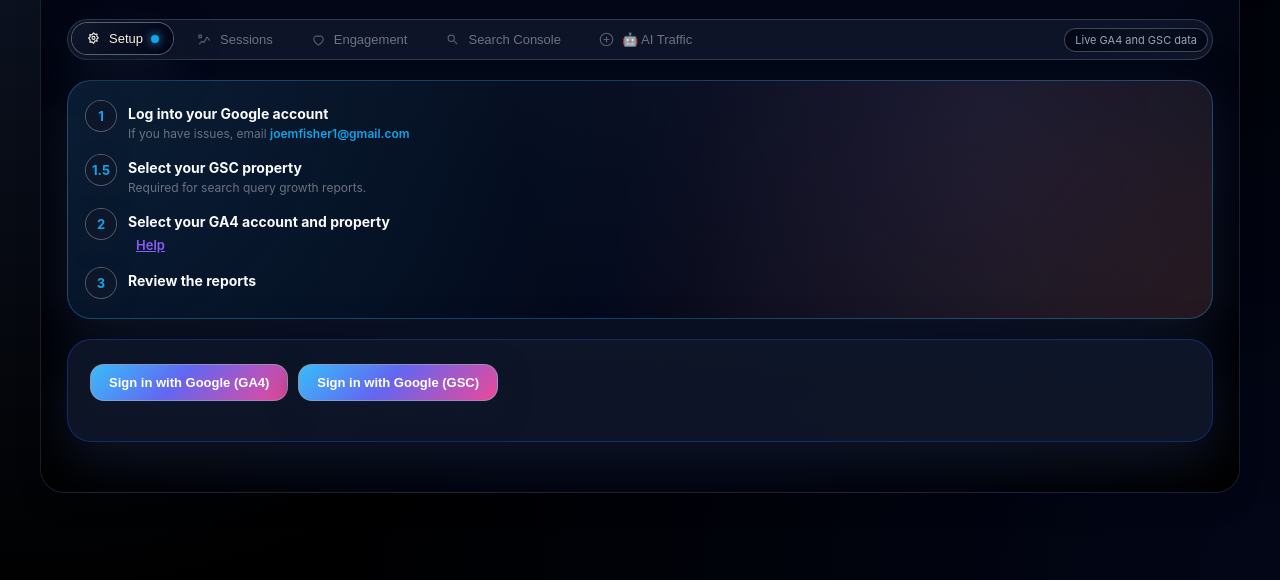
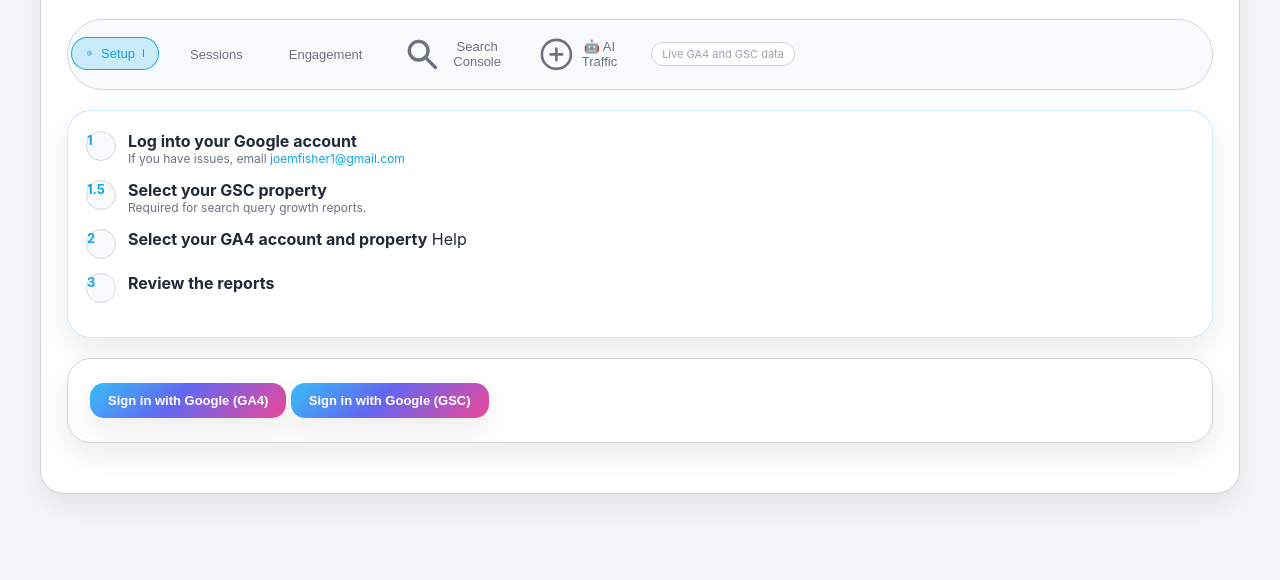
Before and after one commit to jfishsheff/roocrawl23, a plain HTML site: page index.html in a window 1280 px wide. Shown: the part 220-800 px from the top of the page. Drawn offline with Linux system fonts and the light colour scheme.

Commit message:
Update roo.css

```diff
--- a/roo.css
+++ b/roo.css
@@ -33,13 +33,12 @@
   --transition-med: 0.28s ease-out;
 }
 
+/* Global */
 
 body {
   font-family: -apple-system, BlinkMacSystemFont, "Segoe UI", Roboto, Oxygen,
     Ubuntu, Cantarell, sans-serif;
-  background:
-    radial-gradient(circle at top left, #0f172a 0, transparent 55%),
-    radial-gradient(circle at bottom right, #020617 0, #000 65%);
+  background: var(--bg-main);
   min-height: 100vh;
   padding: 40px 20px;
   color: var(--text-main);
@@ -53,11 +52,11 @@ body {
 /* Dashboard shell */
 
 .dashboard-shell {
-  background: radial-gradient(circle at top, #020617, #020617 60%, #000 100%);
+  background: var(--bg-card);
   border-radius: var(--radius-lg);
   padding: 28px 26px 30px;
   box-shadow: var(--shadow-soft);
-  border: 1px solid rgba(148, 163, 184, 0.18);
+  border: 1px solid var(--border-subtle);
   position: relative;
   overflow: hidden;
 }
@@ -69,10 +68,12 @@ body {
   background:
     radial-gradient(circle at 0 0, rgba(56, 189, 248, 0.1) 0, transparent 55%),
     radial-gradient(circle at 100% 0, rgba(139, 92, 246, 0.09) 0, transparent 50%);
-  opacity: 0.8;
+  opacity: 0.4;
   pointer-events: none;
   z-index: -1;
 }
+
+/* Typography */
 
 h1 {
   font-size: 36px;
@@ -93,14 +94,16 @@ h1 {
   line-height: 1.5;
 }
 
+/* Badge */
+
 .badge {
   display: inline-flex;
   align-items: center;
   gap: 6px;
   padding: 4px 10px;
   border-radius: var(--radius-pill);
-  border: 1px solid rgba(148, 163, 184, 0.4);
-  background: radial-gradient(circle at top left, #0b1120, #020617);
+  border: 1px solid var(--border-subtle);
+  background: var(--bg-card-soft);
   font-size: 11px;
   text-transform: uppercase;
   letter-spacing: 0.12em;
@@ -113,10 +116,10 @@ h1 {
   height: 6px;
   border-radius: 999px;
   background: #22c55e;
-  box-shadow: 0 0 10px rgba(34, 197, 94, 0.7);
+  box-shadow: 0 0 10px rgba(34, 197, 94, 0.5);
 }
 
-/* Top nav tabs */
+/* Tabs */
 
 .tab-nav {
   display: flex;
@@ -125,12 +128,12 @@ h1 {
   margin-bottom: 20px;
   padding: 4px;
   border-radius: var(--radius-pill);
-  background: rgba(15, 23, 42, 0.9);
-  border: 1px solid rgba(148, 163, 184, 0.28);
+  background: var(--bg-card-soft);
+  border: 1px solid var(--border-subtle);
   position: sticky;
   top: 0;
   z-index: 10;
-  backdrop-filter: blur(18px);
+  backdrop-filter: blur(12px);
 }
 
 .tab-button {
@@ -146,61 +149,33 @@ h1 {
   font-weight: 500;
   cursor: pointer;
   color: var(--text-muted);
-  transition:
-    background-color var(--transition-fast),
-    color var(--transition-fast),
-    transform var(--transition-fast),
-    box-shadow var(--transition-fast);
-  white-space: nowrap;
-}
-
-.tab-button svg {
-  width: 15px;
-  height: 15px;
-  opacity: 0.8;
-  flex-shrink: 0;
-}
-
-.tab-button span.label {
-  position: relative;
-  top: 0;
+  transition: background var(--transition-fast), color var(--transition-fast),
+    transform var(--transition-fast), box-shadow var(--transition-fast);
 }
 
 .tab-button:hover {
-  background: rgba(30, 64, 175, 0.28);
+  background: var(--accent-soft);
   color: var(--text-main);
   transform: translateY(-1px);
-  box-shadow: 0 10px 25px rgba(15, 23, 42, 0.85);
 }
 
 .tab-button.active {
-  background: radial-gradient(circle at top left, #0f172a, #020617);
-  color: #F3F1DE;
-  box-shadow:
-    0 0 0 1px rgba(148, 163, 184, 0.55),
-    0 16px 40px rgba(15, 23, 42, 0.95);
+  background: var(--accent-soft);
+  color: var(--accent-strong);
+  box-shadow: 0 0 0 1px var(--accent-strong);
   transform: translateY(-1px);
-}
-
-.tab-button.active svg {
-  opacity: 1;
 }
 
 .tab-button .pill-indicator {
   display: none;
+}
+
+.tab-button.active .pill-indicator {
+  display: inline-block;
   width: 8px;
   height: 8px;
   border-radius: 999px;
   background: var(--accent-strong);
-  box-shadow: 0 0 10px rgba(56, 189, 248, 0.9);
-}
-
-.tab-button.active .pill-indicator {
-  display: inline-block;
-}
-
-.tab-spacer {
-  flex: 1;
 }
 
 .tab-env-indicator {
@@ -208,18 +183,18 @@ h1 {
   color: var(--text-soft);
   padding: 4px 10px;
   border-radius: 999px;
-  border: 1px solid rgba(148, 163, 184, 0.4);
-  background: radial-gradient(circle at top, #0b1120, #020617);
+  border: 1px solid var(--border-subtle);
+  background: var(--bg-card);
 }
 
-/* Cards and sections */
+/* Cards */
 
 .card {
-  background: rgba(15, 23, 42, 0.9);
+  background: var(--bg-card);
   border-radius: var(--radius-lg);
   padding: 24px 22px;
-  border: 1px solid rgba(30, 64, 175, 0.5);
-  box-shadow: 0 18px 50px rgba(15, 23, 42, 0.9);
+  border: 1px solid var(--border-subtle);
+  box-shadow: var(--shadow-soft);
   margin-bottom: 20px;
   position: relative;
   overflow: hidden;
@@ -230,75 +205,49 @@ h1 {
   position: absolute;
   inset: 0;
   background:
-    radial-gradient(circle at top right, rgba(56, 189, 248, 0.12), transparent 55%),
-    radial-gradient(circle at bottom left, rgba(129, 140, 248, 0.1), transparent 60%);
-  opacity: 0.8;
+    radial-gradient(circle at top right, rgba(56, 189, 248, 0.08), transparent 55%),
+    radial-gradient(circle at bottom left, rgba(129, 140, 248, 0.08), transparent 60%);
+  opacity: 0.5;
   pointer-events: none;
   z-index: -1;
 }
 
+/* Steps card */
+
 .steps-card {
   border-radius: var(--radius-lg);
   margin-bottom: 20px;
-  border: 1px solid rgba(56, 189, 248, 0.3);
-  background:
-    radial-gradient(circle at 0 0, rgba(56, 189, 248, 0.14), transparent 55%),
-    radial-gradient(circle at 100% 100%, rgba(249, 115, 22, 0.12), transparent 52%),
-    radial-gradient(circle at 80% 10%, rgba(129, 140, 248, 0.13), transparent 50%),
-    #020617;
+  border: 1px solid var(--accent-soft);
+  background: var(--bg-card);
   padding: 20px 18px;
   position: relative;
   overflow: hidden;
 }
 
-.steps-card::after {
-  content: "";
-  position: absolute;
-  inset: 0;
-  background: linear-gradient(to bottom, rgba(15, 23, 42, 0.2), transparent 40%);
-  pointer-events: none;
-}
+/* Step rows */
 
 .step {
   margin-bottom: 14px;
   display: flex;
-  align-items: flex-start;
   gap: 12px;
-  position: relative;
-  z-index: 1;
-}
-
-.step:last-child {
-  margin-bottom: 0;
 }
 
 .step-number {
-  background: rgba(15, 23, 42, 0.96);
+  background: var(--bg-card-soft);
   width: 30px;
   height: 30px;
   border-radius: 999px;
   display: flex;
-  align-items: center;
-  justify-content: center;
+  align-items: centre;
+  justify-content: centre;
   font-weight: 700;
   font-size: 13px;
   color: var(--accent-strong);
-  flex-shrink: 0;
-  box-shadow:
-    0 0 0 1px rgba(148, 163, 184, 0.5),
-    0 8px 20px rgba(15, 23, 42, 0.9);
-}
-
-.step-content {
-  flex: 1;
-  padding-top: 4px;
+  border: 1px solid var(--border-subtle);
 }
 
 .step-content strong {
-  display: block;
-  margin-bottom: 4px;
-  color: #f9fafb;
-  font-size: 14px;
+  color: var(--text-main);
 }
 
 .step-content div {
@@ -309,77 +258,82 @@ h1 {
 .step-content a {
   color: var(--accent-strong);
   text-decoration: none;
-  font-weight: 600;
 }
 
 .step-content a:hover {
   text-decoration: underline;
 }
 
-.help-trigger {
-  cursor: pointer;
-  color: var(--accent-secondary);
-  font-weight: 600;
-  text-decoration: underline;
-  display: inline-block;
-  margin-left: 8px;
-  transition: color var(--transition-fast);
-  font-size: 13px;
-}
-
-.help-trigger:hover {
-  color: #c4b5fd;
-}
+/* Help box */
 
 .help-box {
   display: none;
-  background:
-    radial-gradient(circle at top left, rgba(129, 140, 248, 0.26), transparent 70%),
-    rgba(15, 23, 42, 0.96);
+  background: var(--bg-card-soft);
   padding: 16px 18px;
   border-radius: 16px;
   margin-top: 12px;
-  border: 1px solid rgba(129, 140, 248, 0.6);
+  border: 1px solid var(--accent-soft);
   animation: slideDown 0.28s ease-out;
   font-size: 13px;
   color: var(--text-muted);
 }
 
-.help-box strong {
-  color: #e0e7ff;
-  font-size: 14px;
+/* Tables */
+
+.table-wrapper {
+  overflow-x: auto;
+  border-radius: 16px;
+  box-shadow: var(--shadow-soft);
+  border: 1px solid var(--border-subtle);
+  background: var(--bg-card-soft);
 }
 
-.help-box code {
-  background: rgba(15, 23, 42, 0.9);
-  padding: 2px 8px;
-  border-radius: 6px;
-  font-family: "Courier New", monospace;
-  color: var(--accent-secondary);
-  font-weight: 600;
-  border: 1px solid rgba(129, 140, 248, 0.4);
+table {
+  width: 100%;
+  border-collapse: collapse;
+  min-width: 720px;
 }
 
-@keyframes slideDown {
-  from {
-    opacity: 0;
-    transform: translateY(-6px);
-  }
-  to {
-    opacity: 1;
-    transform: translateY(0);
-  }
+thead {
+  background: var(--bg-card);
+  color: var(--text-main);
 }
 
-/* Auth and inputs */
+th {
+  padding: 13px 14px;
+  text-align: left;
+  font-weight: 600;
+  font-size: 11px;
+  text-transform: uppercase;
+  letter-spacing: 0.08em;
+}
 
-.auth-section {
-  display: flex;
-  flex-wrap: wrap;
-  gap: 10px;
-  align-items: center;
-  margin-bottom: 16px;
+tbody tr {
+  border-bottom: 1px solid var(--border-subtle);
+  background: var(--bg-card);
+  transition: background 0.16s ease-out;
 }
+
+tbody tr:hover {
+  background: var(--bg-card-soft);
+}
+
+td {
+  padding: 12px 14px;
+  font-size: 12px;
+  color: var(--text-main);
+}
+
+td:first-child {
+  font-weight: 500;
+  color: var(--text-main);
+}
+
+td:nth-child(4) {
+  color: var(--success);
+}
+
+/* Buttons */
 
 .btn {
   padding: 10px 18px;
@@ -388,47 +342,31 @@ h1 {
   font-weight: 600;
   font-size: 13px;
   cursor: pointer;
-  transition:
-    transform var(--transition-fast),
-    box-shadow var(--transition-fast),
-    background var(--transition-fast),
-    border-color var(--transition-fast),
-    color var(--transition-fast);
-  box-shadow: 0 10px 30px rgba(15, 23, 42, 0.9);
-  display: inline-flex;
-  align-items: center;
-  gap: 7px;
-  position: relative;
-  overflow: hidden;
-}
-
-.btn svg {
-  width: 15px;
-  height: 15px;
+  transition: all var(--transition-fast);
+  box-shadow: var(--shadow-soft);
 }
 
 .btn-primary {
   background: linear-gradient(135deg, #38bdf8 0%, #6366f1 45%, #ec4899 100%);
   color: white;
-  border: 1px solid rgba(148, 163, 184, 0.7);
 }
 
 .btn-primary:hover {
   transform: translateY(-1px);
-  box-shadow: 0 16px 40px rgba(56, 189, 248, 0.4);
 }
 
 .btn-secondary {
-  background: rgba(15, 23, 42, 0.95);
+  background: var(--bg-card-soft);
+  border: 1px solid var(--border-subtle);
   color: var(--text-main);
-  border: 1px solid rgba(148, 163, 184, 0.7);
 }
 
 .btn-secondary:hover {
-  background: rgba(15, 23, 42, 1);
   transform: translateY(-1px);
-  box-shadow: 0 14px 32px rgba(15, 23, 42, 0.95);
 }
+
+/* Etc: elements below remain unchanged but inherit the lighter theme */
+
 
 .btn:active {
   transform: translateY(0);
```
